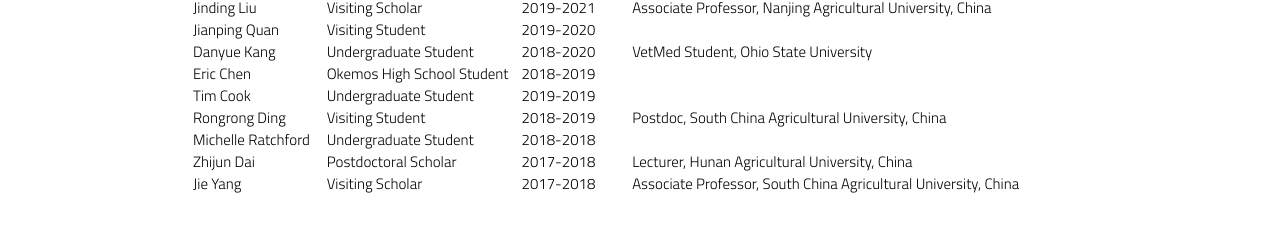
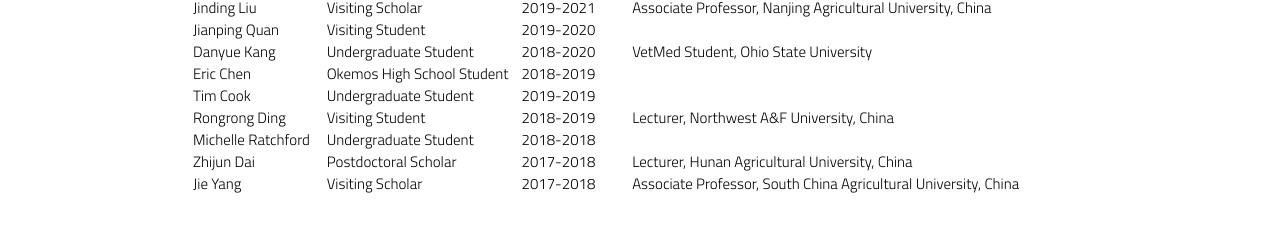
Before and after one commit to qgg-lab/qgg-lab.github.io, a Jekyll site: the page built from _pages/people.md, in a window 1280 px wide and 900 px high, scrolled down 2718 px. Shown: the part 654-886 px from the top of the window. Built offline with Jekyll 4.4.1, drawn with Linux system fonts in a browser that asks for light colours; some web fonts are replaced.

Commit message:
add alumni info

```diff
--- a/_pages/people.md
+++ b/_pages/people.md
@@ -118,7 +118,7 @@ I am interested in genomics, bioinformatics, and computational approaches to lar
 | Danyue Kang | Undergraduate Student | 2018-2020 | VetMed Student, Ohio State University |
 | Eric Chen | Okemos High School Student | 2018-2019 | |
 | Tim Cook | Undergraduate Student | 2019-2019 | |
-| Rongrong Ding | Visiting Student | 2018-2019 | Postdoc, South China Agricultural University, China |
+| Rongrong Ding | Visiting Student | 2018-2019 | Lecturer, Northwest A&F University, China |
 | Michelle Ratchford | Undergraduate Student | 2018-2018 | |
 | Zhijun Dai | Postdoctoral Scholar | 2017-2018 | Lecturer, Hunan Agricultural University, China |
 | Jie Yang | Visiting Scholar | 2017-2018 | Associate Professor, South China Agricultural University, China |
```
